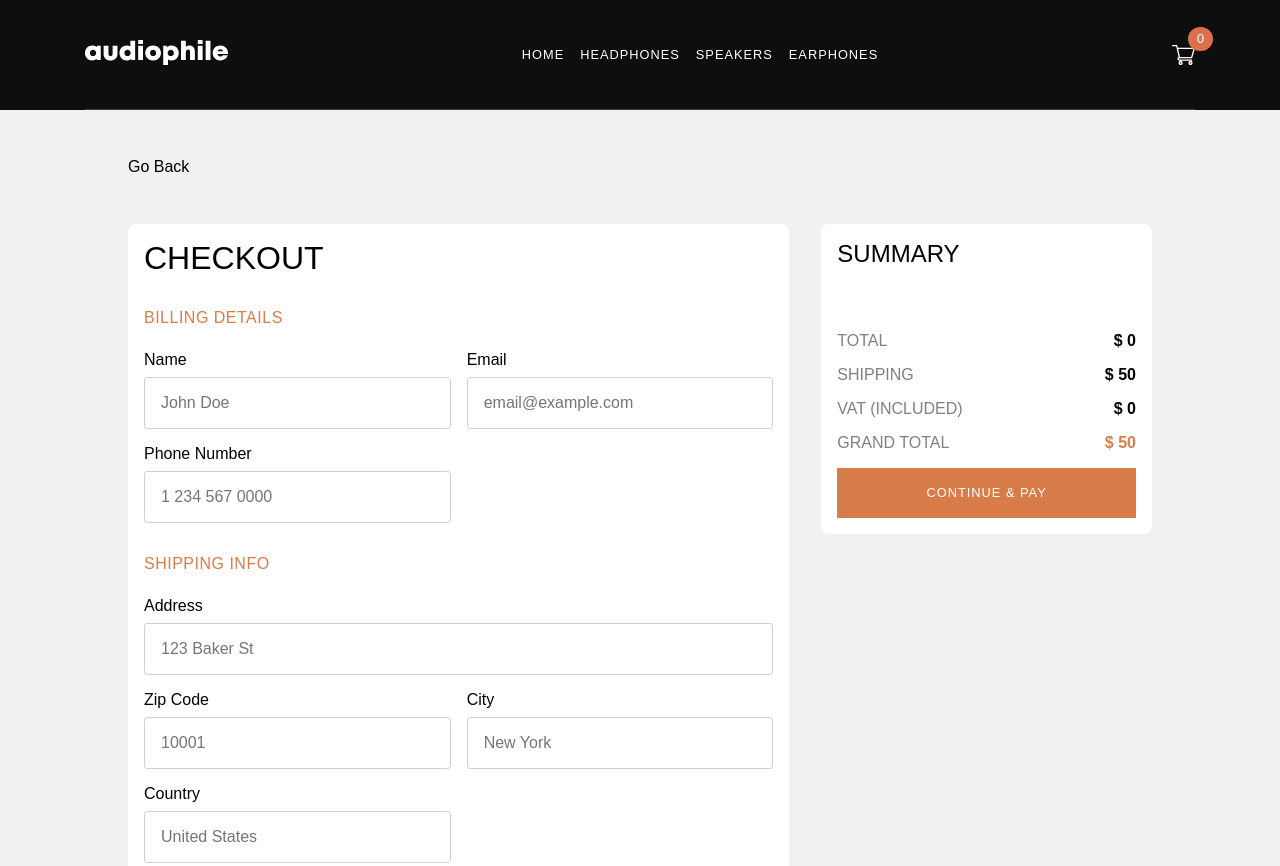
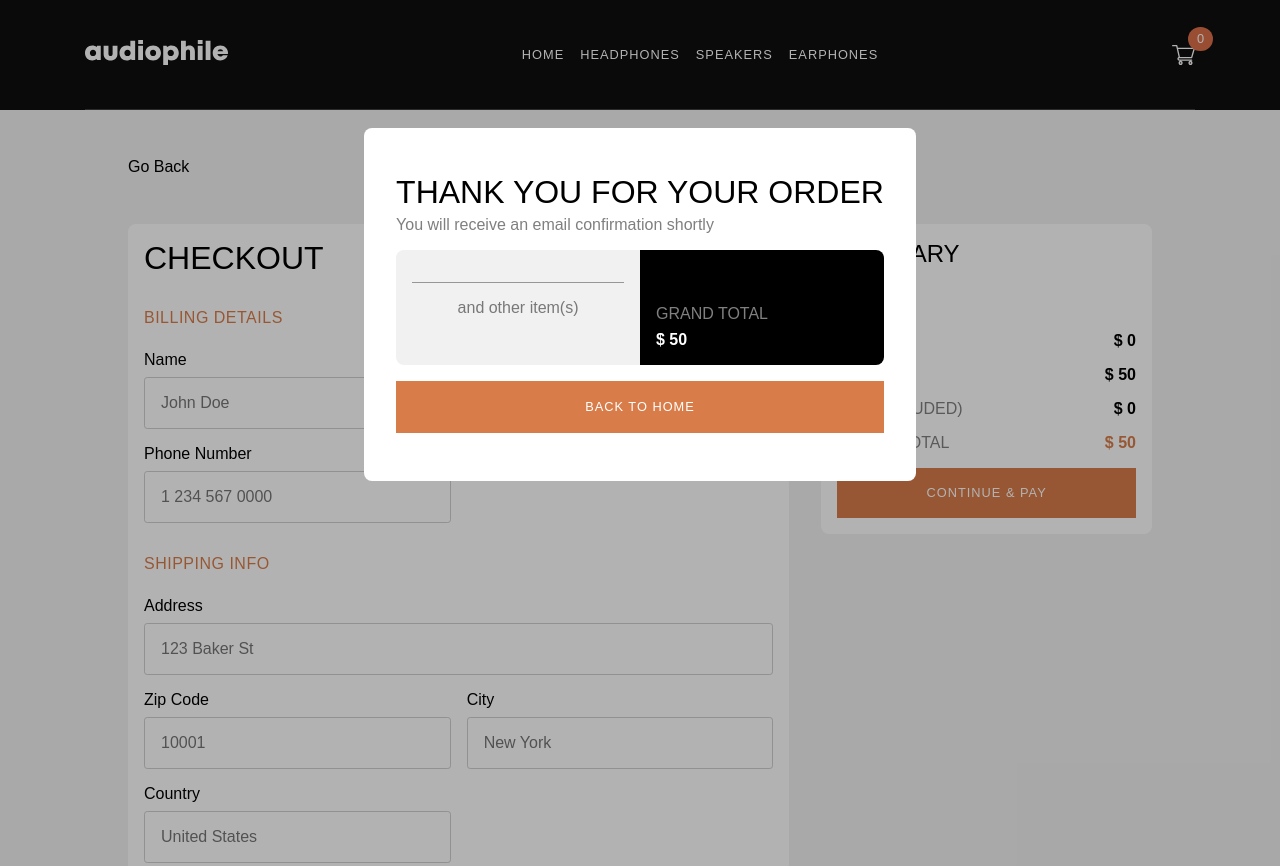
Before and after one commit to adluders/audiophile, a Gatsby site in the folder web/: page /checkout in a window 1280 px wide. Shown: the top 866 px of the page. Built offline with nearby package versions, Linux system fonts and the light colour scheme; Gatsby itself is replaced by a stand-in of ours.

Commit message:
added confirmation

```diff
--- /dev/null
+++ b/web/src/components/shared/Confirmation.js
@@ -0,0 +1,178 @@
+import React, { useContext, useEffect } from "react";
+import { GatsbyImage } from "gatsby-plugin-image";
+import { CartContext } from "../context/CartContext";
+
+import styled from "styled-components";
+import Button from "../shared/Button";
+import { useState } from "react";
+
+const Section = styled.section`
+  position: absolute;
+  top: 0;
+  left: 0;
+  width: 100vw;
+  height: 100%;
+  background-color: rgba(0, 0, 0, 0.3);
+
+  display: flex;
+`;
+
+const Wrapper = styled.div`
+  background-color: #fff;
+  border-radius: 0.5rem;
+  padding: 2rem;
+  margin: 8rem auto;
+  height: max-content;
+`;
+
+const Div = styled.div`
+  margin: 1rem 0;
+`;
+
+const Header = styled.h1`
+  font-size: 2rem;
+  line-height: 2rem;
+  text-transform: uppercase;
+  font-weight: 400;
+  margin-bottom: 0.5rem;
+`;
+
+const SecondHeader = styled.h3``;
+
+const Para = styled.p`
+  color: rgba(0, 0, 0, 0.5);
+`;
+
+const Contents = styled.div`
+  display: grid;
+  grid-template-columns: repeat(2, 1fr);
+  border-radius: 0.5rem;
+`;
+
+const Items = styled.div`
+  background-color: #f1f1f1;
+  padding: 1rem;
+  border-top-left-radius: 0.5rem;
+  border-bottom-left-radius: 0.5rem;
+`;
+
+const Item = styled.div`
+  display: flex;
+  align-items: center;
+  gap: 1rem;
+`;
+
+const Graphic = styled.div`
+  width: 50px;
+`;
+
+const Total = styled.div`
+  background-color: #000000;
+  padding: 1rem;
+
+  display: flex;
+  flex-direction: column;
+  justify-content: flex-end;
+
+  border-top-right-radius: 0.5rem;
+  border-bottom-right-radius: 0.5rem;
+`;
+
+const Price = styled.h4`
+  color: #fff;
+  margin-top: 0.5rem;
+`;
+
+const Confirmation = () => {
+  const defaultState = {
+    cartList: [],
+    totalPrice: 0,
+  };
+
+  const { cartList, totalPrice } = useContext(CartContext) || defaultState;
+
+  const tax = totalPrice * 0.2;
+
+  const grandTotal = Math.round(totalPrice + tax + 50);
+
+  const [checkoutList, setCheckoutList] = useState();
+
+  useEffect(() => {
+    setCheckoutList(cartList);
+  }, [cartList]);
+
+  const showLess = () => setCheckoutList([cartList[0]]);
+
+  const showAll = () => setCheckoutList(cartList);
+
+  return (
+    <Section>
+      <Wrapper>
+        <Div></Div>
+
+        <Div>
+          <Header>thank you for your order</Header>
+          <Para>You will receive an email confirmation shortly</Para>
+        </Div>
+
+        <Div>
+          <Contents>
+            <Items>
+              {checkoutList &&
+                checkoutList.map(({ name, price, itemCount, graphics, id }) => (
+                  <Item key={id}>
+                    <Graphic>
+                      <GatsbyImage
+                        image={graphics.image.asset.gatsbyImageData}
+                        alt={name}
+                      />
+                    </Graphic>
+
+                    <Div>
+                      <SecondHeader> {name} </SecondHeader>
+                      <Para>$ {price} </Para>
+                    </Div>
+
+                    <Para style={{ marginLeft: "auto" }}> x {itemCount} </Para>
+                  </Item>
+                ))}
+
+              <Div
+                style={{
+                  borderTop: "1px solid #979797",
+                  textAlign: "center",
+                  cursor: "pointer",
+                  padding: "1rem",
+                }}
+              >
+                {checkoutList && checkoutList.length > 1 ? (
+                  <Para onClick={showLess}>View less</Para>
+                ) : (
+                  <Para onClick={showAll}>and other item(s)</Para>
+                )}
+              </Div>
+            </Items>
+
+            <Total>
+              <Para
+                style={{
+                  color: "rgba(255,255,255,0.5)",
+                  textTransform: "uppercase",
+                }}
+              >
+                grand total
+              </Para>
+              <Price>$ {grandTotal.toLocaleString()} </Price>
+            </Total>
+          </Contents>
+        </Div>
+
+        <Div>
+          <Button text="back to home" btntype="primary" />
+        </Div>
+      </Wrapper>
+    </Section>
+  );
+};
+
+export default Confirmation;
--- a/web/src/components/shared/Summary.js
+++ b/web/src/components/shared/Summary.js
@@ -103,8 +103,8 @@ const Summary = () => {
   };
 
   const { cartList, totalPrice } = useContext(CartContext) || defaultState;
-  const tax = totalPrice * 0.2;
-  const grandTotal = totalPrice + tax + 50;
+  const tax = Math.round(totalPrice * 0.2);
+  const grandTotal = Math.round(totalPrice + tax + 50);
 
   return (
     <Wrapper>
--- a/web/src/pages/checkout.js
+++ b/web/src/pages/checkout.js
@@ -4,6 +4,7 @@ import styled from "styled-components";
 import CheckoutForm from "../components/shared/CheckoutForm";
 import { Container } from "../components/shared/GlobalStyles";
 import Layout from "../components/shared/Layout";
+import Confirmation from "../components/shared/Confirmation";
 
 const Header = styled.div`
   display: flex;
@@ -33,6 +34,8 @@ const checkout = () => {
         </Header>
 
         <CheckoutForm />
+
+        <Confirmation />
       </Container>
     </Layout>
   );
```
Also changed, not shown: web/src/pages/404.js (+19 -48 lines).
